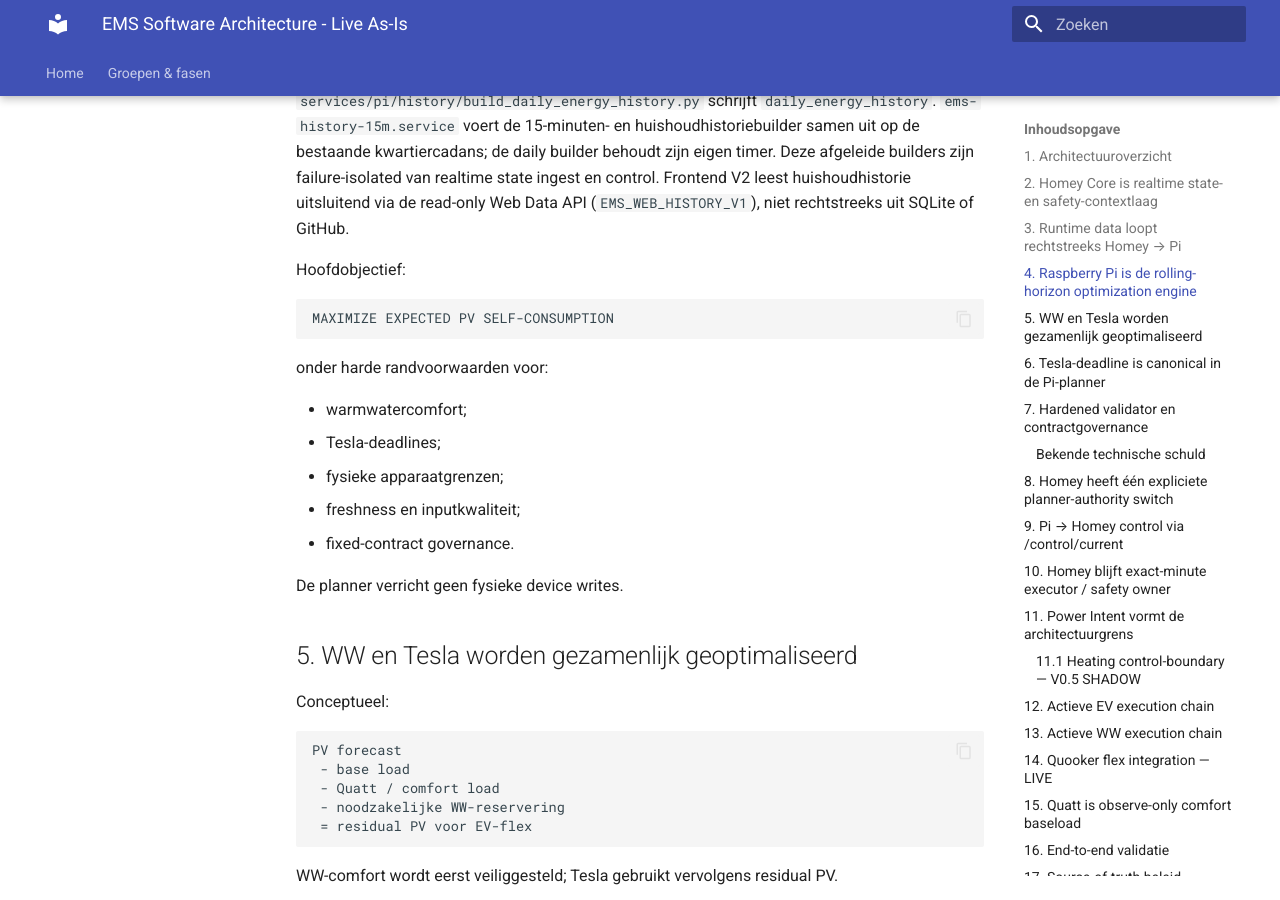
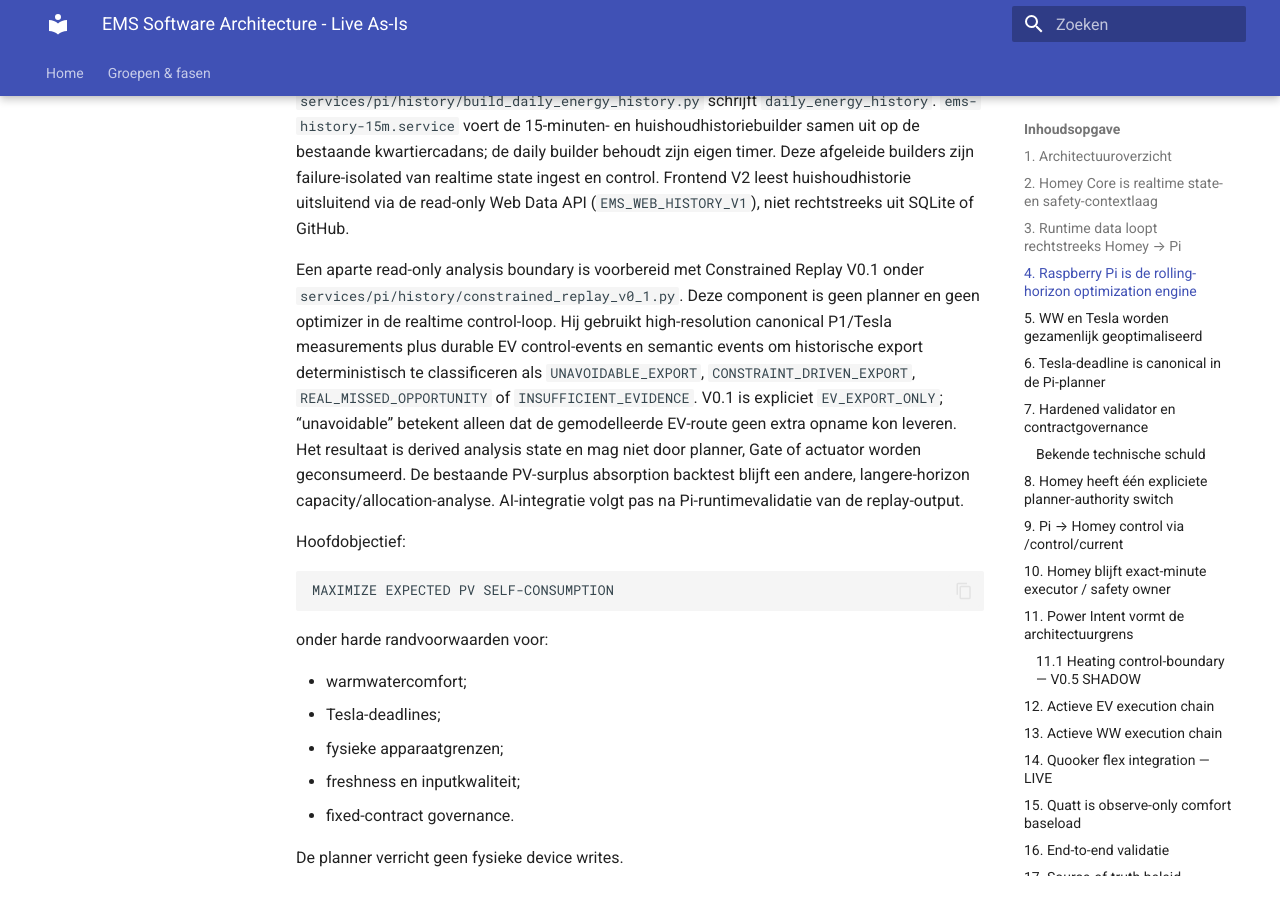
Before and after one commit to OnsKasteeltje/homey-energy-manual, an MkDocs documentation site: the page built from docs/architecture/ems-software-architecture-live.md, in a window 1280 px wide and 900 px high, scrolled down 2504 px. Built offline with MkDocs 1.6.1 and Material for MkDocs 9.7.7, drawn with Linux system fonts in a browser that asks for light colours.

Commit message:
docs(analysis): add constrained replay boundary

```diff
--- a/docs/architecture/ems-software-architecture-live.md
+++ b/docs/architecture/ems-software-architecture-live.md
@@ -90,6 +90,20 @@ UI/PUBLISH   -> website / GitHub artifacts
 De Pi combineert runtime-state, forecasts en historie en optimaliseert flexibele verbruikers in kwartieren.
 
 De canonical operationele historie staat in `/home/jeroen/ems/data/ems-history.sqlite`. Geaccepteerde Homey Core pushes schrijven de raw `measurements`; automatische Homey Insights/day-history polling is geen production transport. Afgeleide historie wordt uitsluitend lokaal op de Pi opgebouwd: `services/pi/history/build_15m_history.py` schrijft `measurements_15m`, `services/pi/history/build_house_energy_history.py` schrijft `house_energy_intervals` uit de vijf cumulatieve P1/PV-counters en `services/pi/history/build_daily_energy_history.py` schrijft `daily_energy_history`. `ems-history-15m.service` voert de 15-minuten- en huishoudhistoriebuilder samen uit op de bestaande kwartiercadans; de daily builder behoudt zijn eigen timer. Deze afgeleide builders zijn failure-isolated van realtime state ingest en control. Frontend V2 leest huishoudhistorie uitsluitend via de read-only Web Data API (`EMS_WEB_HISTORY_V1`), niet rechtstreeks uit SQLite of GitHub.
+
+Een aparte read-only analysis boundary is voorbereid met Constrained Replay
+V0.1 onder `services/pi/history/constrained_replay_v0_1.py`. Deze component
+is geen planner en geen optimizer in de realtime control-loop. Hij gebruikt
+high-resolution canonical P1/Tesla measurements plus durable EV control-events
+en semantic events om historische export deterministisch te classificeren als
+`UNAVOIDABLE_EXPORT`, `CONSTRAINT_DRIVEN_EXPORT`,
+`REAL_MISSED_OPPORTUNITY` of `INSUFFICIENT_EVIDENCE`. V0.1 is expliciet
+`EV_EXPORT_ONLY`; “unavoidable” betekent alleen dat de gemodelleerde EV-route
+geen extra opname kon leveren. Het resultaat is derived analysis state en mag
+niet door planner, Gate of actuator worden geconsumeerd. De bestaande
+PV-surplus absorption backtest blijft een andere, langere-horizon
+capacity/allocation-analyse. AI-integratie volgt pas na Pi-runtimevalidatie van
+de replay-output.
 
 Hoofdobjectief:
 
```
